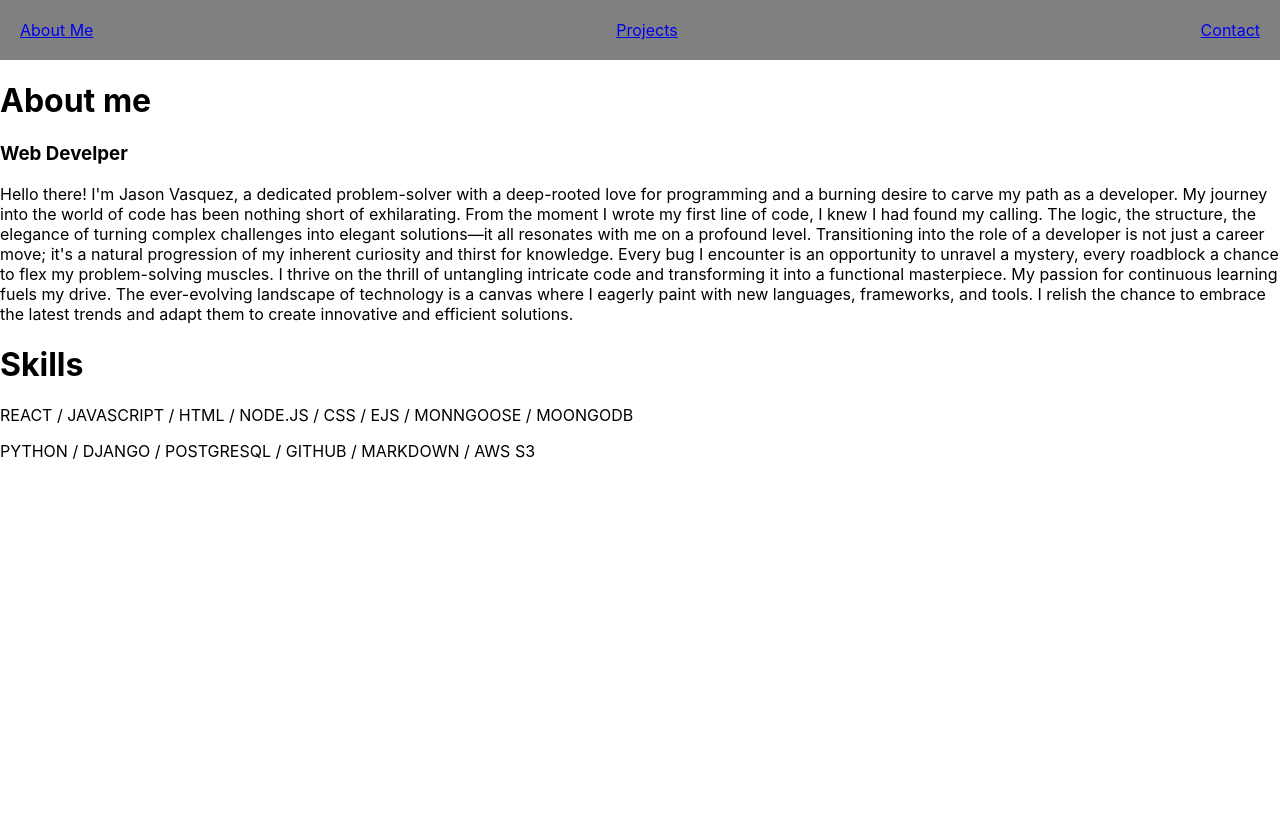
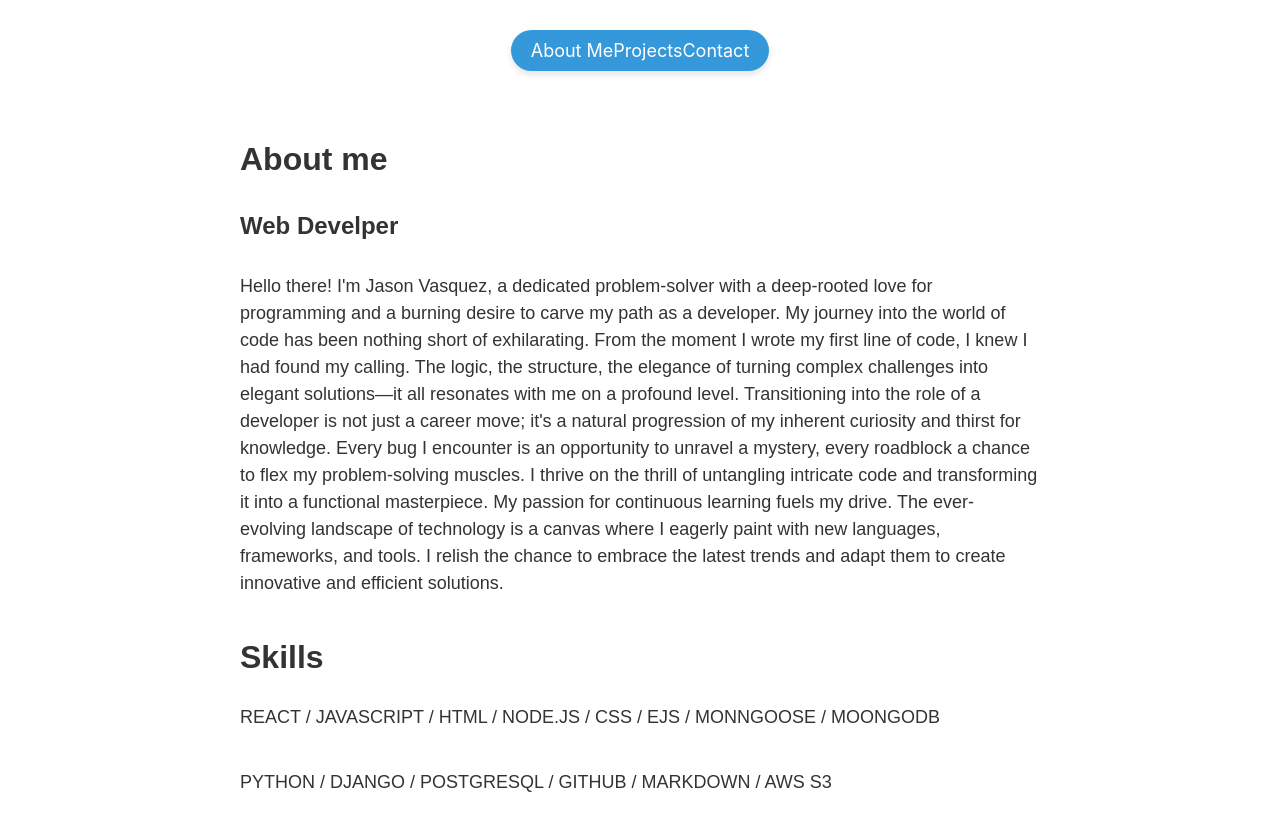
Before and after one commit to j-vaz12/portfolio, a React (Create React App) app: page /About-Me in a window 1280 px wide. Shown: the top 830 px of the page. Before the commit the page ends 800 px from the top, so only its background shows below. Built offline with nearby package versions, Linux system fonts and the light colour scheme.

Commit message:
nav css refactor

```diff
--- a/src/components/NavBar/NavBar.css
+++ b/src/components/NavBar/NavBar.css
@@ -1,9 +1,29 @@
-nav {
-    background-color: gray;
-    /* width: 100%; */
-    color: white;
-    display: flex;
-    justify-content: space-between;
-    align-items: center;
-    padding: 20px;
-  }
+.nav-container {
+  display: flex;
+  justify-content: center;
+  align-items: center;
+  height: 100px; /* Adjust the height as needed */
+}
+
+.nav-oval {
+  display: flex;
+  align-items: center;
+  background-color: #3498db; /* Choose your preferred background color */
+  border-radius: 50px; /* Oval shape with larger radius */
+  padding: 0 20px;
+  box-shadow: 0 4px 6px rgba(0, 0, 0, 0.1);
+}
+
+.nav-link {
+  text-decoration: none;
+  color: #fff; /* Text color */
+  font-size: 18px;
+  margin: 10px 0;
+  transition: transform 0.2s, color 0.2s;
+}
+
+
+.nav-link:hover {
+  color: #f39c12; /* Hover color */
+  transform: scale(1.1);
+}
--- a/src/components/NavBar/NavBar.jsx
+++ b/src/components/NavBar/NavBar.jsx
@@ -2,10 +2,12 @@ import {Link} from 'react-router-dom';
 import './NavBar.css';
 export default function NavBar() {
     return (
-        <nav className="nav-links">
-            <Link to="About-Me"> About Me</Link>
-            <Link to="Projects"> Projects</Link>
-            <Link to="Contact"> Contact</Link>
+        <nav className="nav-container">
+            <div className="nav-oval">
+                <Link to="About-Me" className="nav-link"> About Me</Link>
+                <Link to="Projects" className="nav-link"> Projects</Link>
+                <Link to="Contact" className="nav-link"> Contact</Link>
+            </div>
         </nav>
     )
 }
--- a/src/data/projects.js
+++ b/src/data/projects.js
@@ -10,7 +10,7 @@ const INFO = {
 		},
 
 		{
-			title: "Project 2",
+			title: "Poke-Vault",
 			description:
 				"Lorem ipsum dolor sit amet. Et incidunt voluptatem ex tempore repellendus qui dicta nemo sit deleniti minima.",
 			logo: "https://cdn.jsdelivr.net/npm/programming-languages-logos/src/javascript/javascript.png",
--- a/src/pages/AboutMePage/AboutMePage.css
+++ b/src/pages/AboutMePage/AboutMePage.css
@@ -0,0 +1,34 @@
+.about-container {
+    max-width: 800px;
+    margin: 0 auto;
+    padding: 20px;
+    font-family: Arial, sans-serif;
+    display: flex;
+    flex-direction: column;
+    color: #333;
+}
+
+.about-container h1 {
+    font-size: 32px;
+    margin-bottom: 10px;
+    align-items: center;
+}
+
+.about-container h3 {
+    font-size: 24px;
+    margin-bottom: 15px;
+}
+
+.about-container p {
+    font-size: 18px;
+    line-height: 1.5;
+    margin-bottom: 20px;
+}
+
+.about-container p.skills {
+    font-weight: bold;
+}
+
+.about-container p.skills + p {
+    margin-top: -10px;
+}
--- a/src/pages/AboutMePage/AboutMePage.jsx
+++ b/src/pages/AboutMePage/AboutMePage.jsx
@@ -1,7 +1,7 @@
-
+import "./AboutMePage.css"
 export default function AboutMe() {
     return(
-        <div>
+        <div className="about-container">
             <h1>About me</h1>
             <h3>Web Develper</h3>
             <p> Hello there! I'm Jason Vasquez, a dedicated problem-solver with a deep-rooted love for programming and a burning desire to carve my path as a developer. My journey into the world of code has been nothing short of exhilarating. From the moment I wrote my first line of code, I knew I had found my calling. The logic, the structure, the elegance of turning complex challenges into elegant solutions—it all resonates with me on a profound level. Transitioning into the role of a developer is not just a career move; it's a natural progression of my inherent curiosity and thirst for knowledge. Every bug I encounter is an opportunity to unravel a mystery, every roadblock a chance to flex my problem-solving muscles. I thrive on the thrill of untangling intricate code and transforming it into a functional masterpiece. My passion for continuous learning fuels my drive. The ever-evolving landscape of technology is a canvas where I eagerly paint with new languages, frameworks, and tools. I relish the chance to embrace the latest trends and adapt them to create innovative and efficient solutions.</p>
--- a/src/pages/App/App.jsx
+++ b/src/pages/App/App.jsx
@@ -4,13 +4,15 @@ import NavBar from '../../components/NavBar/NavBar';
 import AboutMe from '../AboutMePage/AboutMePage';
 // import Projects from '../ProjectsPage/Projects';
 import AllProjects from '../../AllProjectsPage/allProjects';
+import ContactPage from '../ContactPage/ContactPage';
 function App() {
   return (
     <>
       <NavBar />
       <Routes>
         <Route path="/About-Me" element={<AboutMe />} />
-        <Route path="/Projects" element={<AllProjects/>} />
+        <Route path="/Projects" element={<AllProjects />} />
+        <Route path="/Contact" element={<ContactPage />} />
       </Routes>
 
     </>
--- /dev/null
+++ b/src/pages/ContactPage/ContactPage.jsx
@@ -0,0 +1,13 @@
+import "./ContactPage.css"
+
+export default function ContactPage() {
+    return (
+        <div className="Contact-Container">
+            <div className="Git-Hub">
+                <h1> Git Hub</h1>
+            </div>
+            <h1> Linkten</h1>
+            <h1> Email</h1>
+        </div>
+    );
+}
```
Also changed, not shown: src/pages/ContactPage/ContactPage.css (added).
